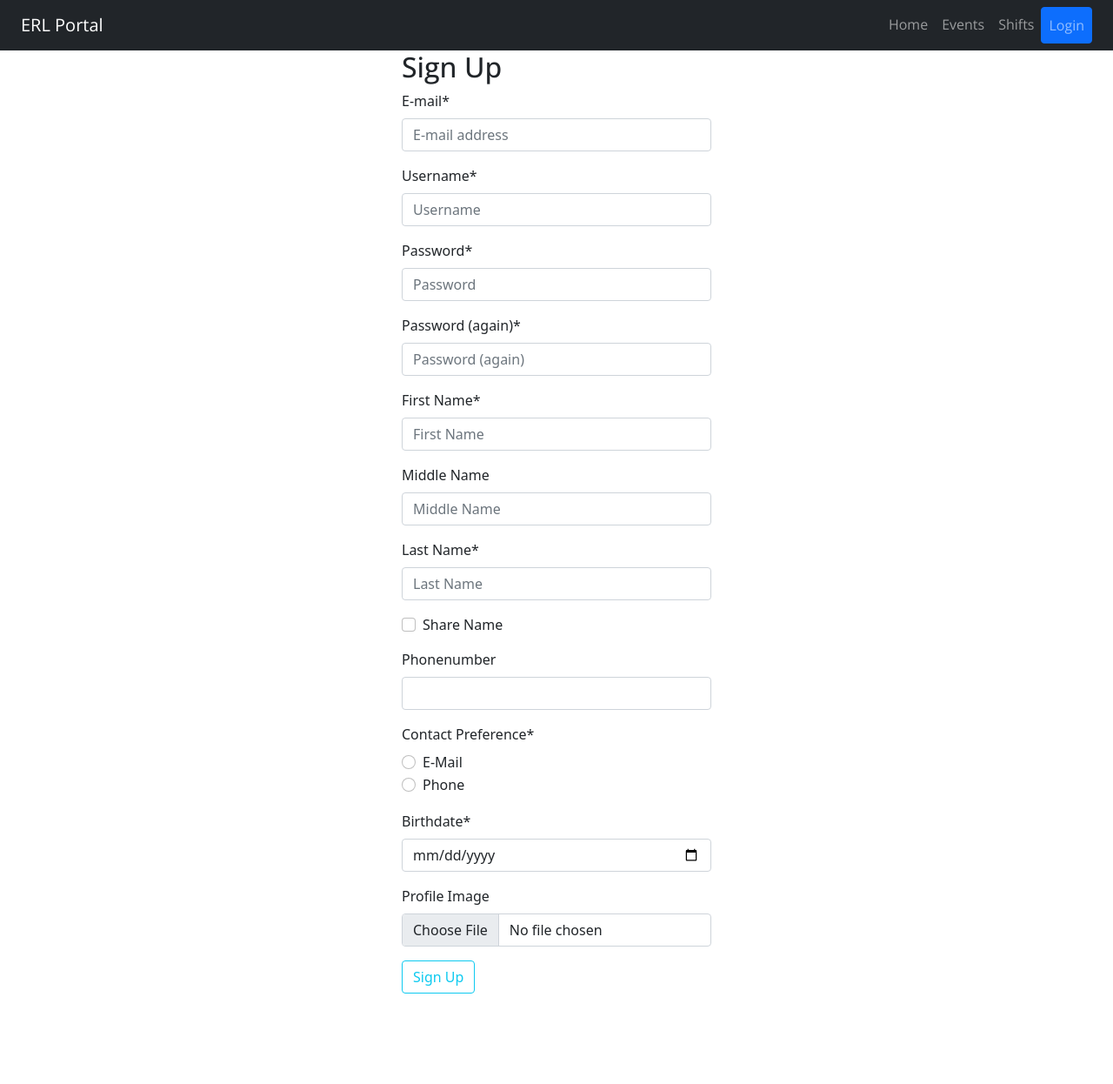
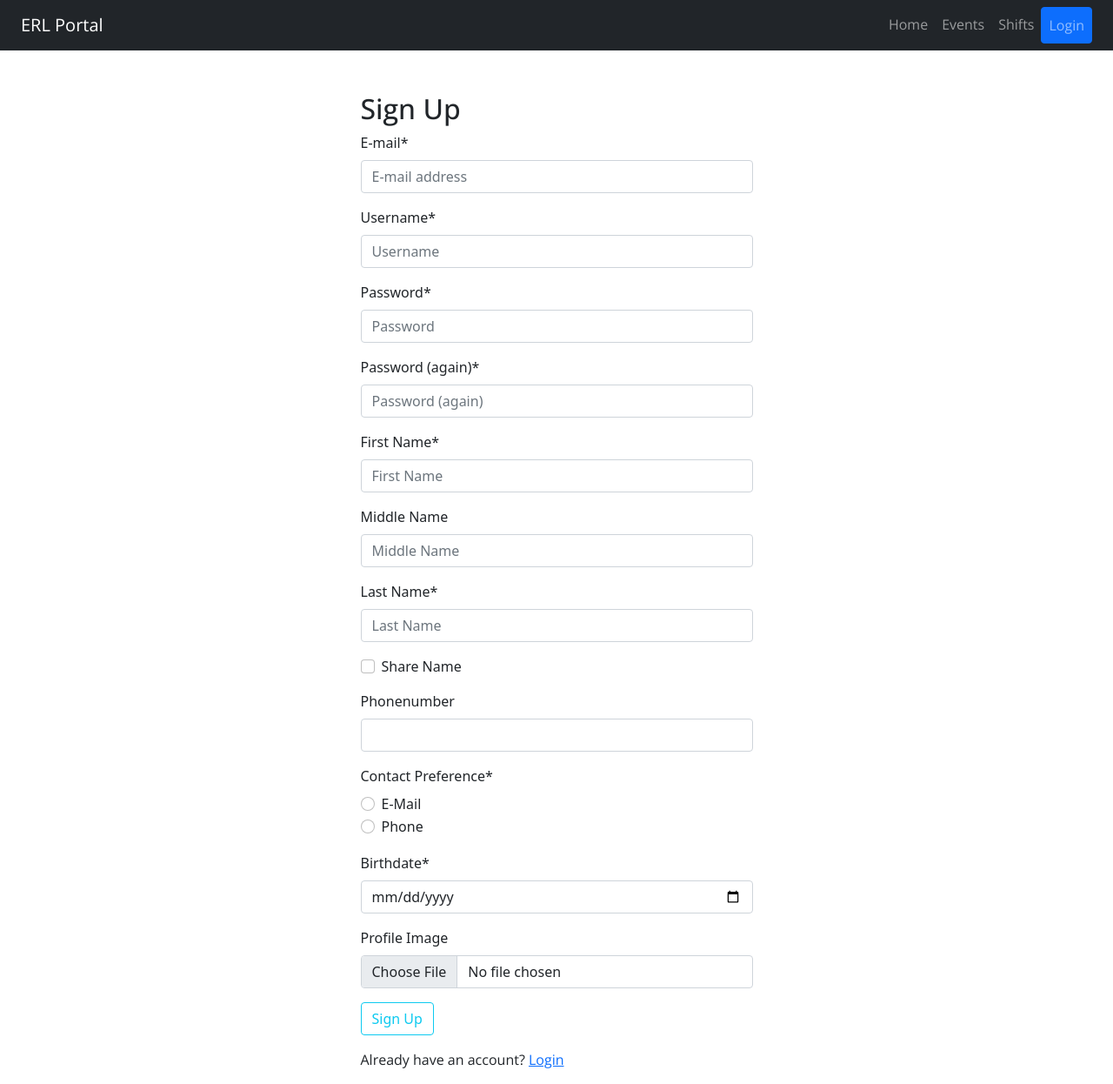
Before and after one commit to matthew-talamantes/ERL-portal, a Django app: page /accounts/signup/ in a window 1280 px wide. Shown: the whole page at 87% size. Before the commit the page ends 1142 px from the top, so only its background shows below. Run offline with Django 4.2, Linux system fonts and the light colour scheme; some libraries are stand-ins or nearby versions.

Commit message:
Add login and signup links to respective pages

```diff
--- a/erlportal/templates/account/login.html
+++ b/erlportal/templates/account/login.html
@@ -4,7 +4,7 @@
 {% block content %}
     <div class="container">
         <section class="row justify-content-center">
-            <div class="col-4">
+            <div class="col-4 mt-5">
                 <h2>Log In</h2>
                 <form class="" method="POST">
                     {% csrf_token %}
@@ -13,6 +13,7 @@
                         <button class="btn btn-outline-info" type="submit">Log In</button>
                     </fieldset>
                 </form>
+                <p class="mt-3">Don't have an account? <a href="{% url 'account_signup' %}">Sign Up</a></p>
             </div>
         </section>
     </div>
--- a/erlportal/templates/account/signup.html
+++ b/erlportal/templates/account/signup.html
@@ -4,12 +4,12 @@
 {% block content %}
     <div class="container">
         <div class="row justify-content-center">
-            <div class="col-4">
+            <div class="col-5 mt-5">
                 <h2>Sign Up</h2>
             </div>
         </div>
         <div class="row justify-content-center">
-            <div class="col-4">
+            <div class="col-5">
                 <form method="POST" enctype="multipart/form-data">
                     {% csrf_token %}
                     <fieldset class="form-group">
@@ -18,6 +18,7 @@
                         <button class="btn btn-outline-info" type="submit">Sign Up</button>
                     </fieldset>
                 </form>
+                <p class="mt-3">Already have an account? <a href="{% url 'account_login' %}">Login</a></p>
             </div>
         </div>
     </div>
```
